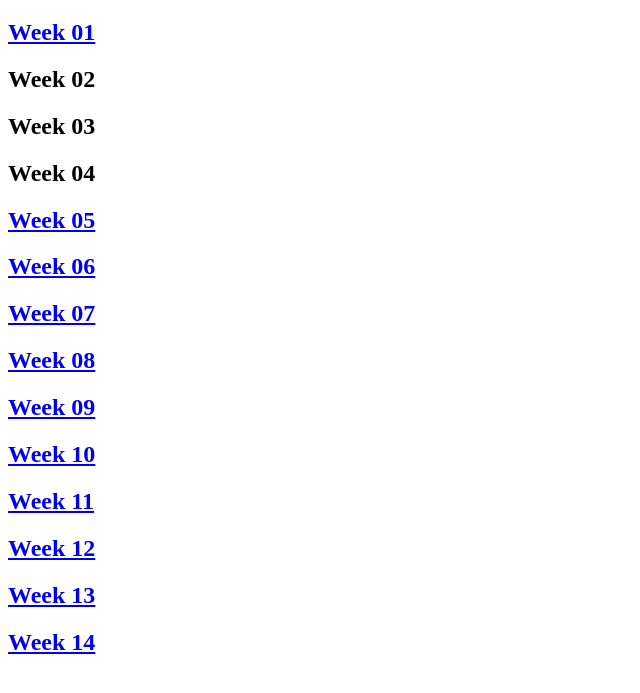
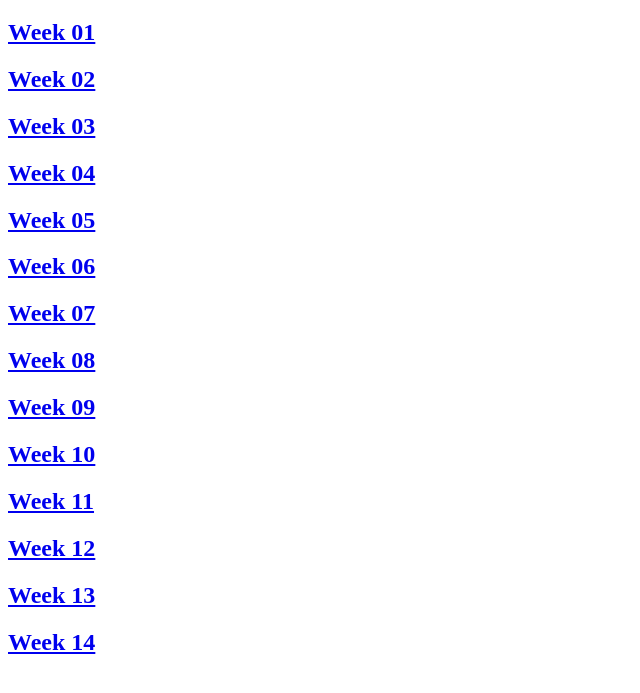
Before and after one commit to Glaplant/Portfolio, a plain HTML site: page index.html in a window 1280 px wide. Shown: the part 61-754 px from the top of the page, without its empty margins (0-640 px from the left). Drawn offline with Linux system fonts and the light colour scheme.

Commit message:
Weekly Links

```diff
--- a/index.html
+++ b/index.html
@@ -16,13 +16,13 @@
         <h2><a href=views/wk01.html>Week 01</a></h2>
 
 
-        <h2><a href=views/wk02.html></a> Week 02</h2>
+        <h2><a href=views/wk02.html>Week 02</a></h2>
 
 
-        <h2><a href=views/wk03.html></a>Week 03</h2>
+        <h2><a href=views/wk03.html>Week 03</a></h2>
 
 
-        <h2><a href=views/wk04.html></a>Week 04</h2>
+        <h2><a href=views/wk04.html>Week 04</a></h2>
 
 
         <h2><a href=views/wk05.html>Week 05</a></h2>
```
